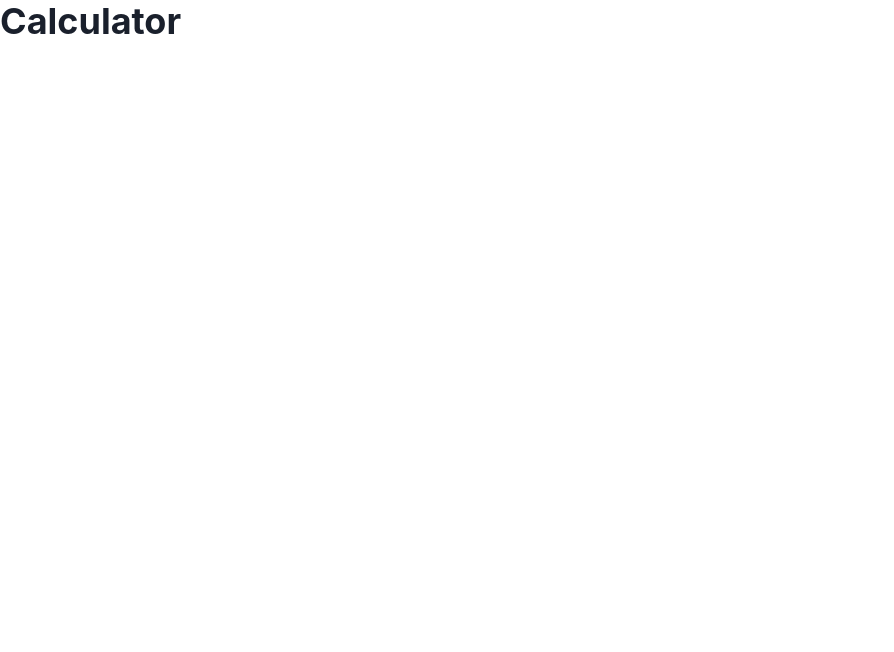
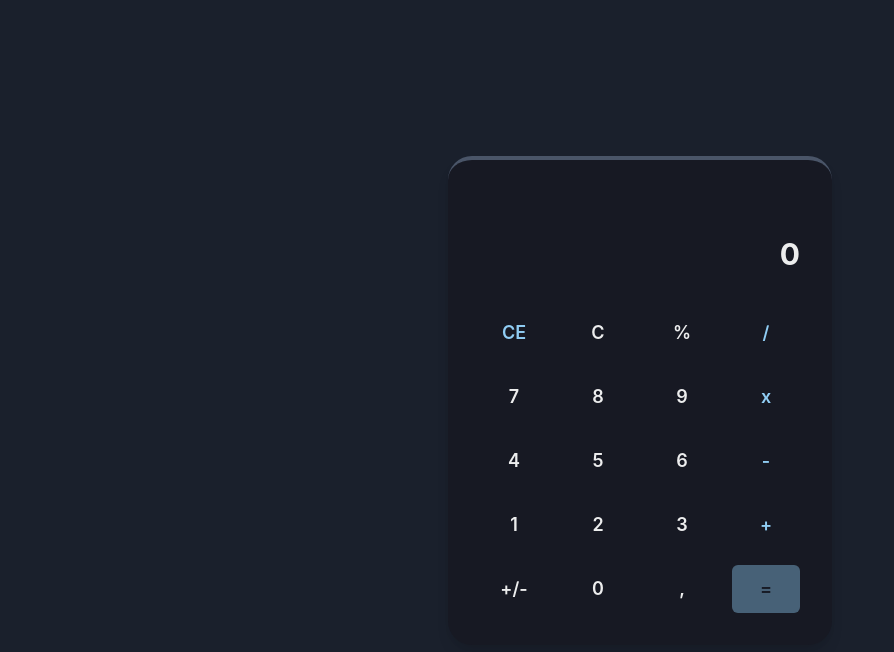
Before and after one commit to pedrocs378/calculator-app, a React (Vite) app: page / in a window 1280 px wide. Shown: the top 652 px of the page, without its empty margins (0-894 px from the left). Built offline with nearby package versions, Linux system fonts and the light colour scheme.

Commit message:
feat: create calculator

```diff
--- a/index.html
+++ b/index.html
@@ -4,7 +4,7 @@
     <meta charset="UTF-8" />
     <link rel="icon" type="image/svg+xml" href="/vite.svg" />
     <meta name="viewport" content="width=device-width, initial-scale=1.0" />
-    <title>Vite + React + TS</title>
+    <title>Calculator</title>
   </head>
   <body>
     <div id="root"></div>
--- a/package.json
+++ b/package.json
@@ -4,7 +4,7 @@
   "version": "0.0.0",
   "type": "module",
   "scripts": {
-    "dev": "vite",
+    "dev": "vite --host",
     "build": "tsc && vite build",
     "preview": "vite preview"
   },
--- a/src/app.tsx
+++ b/src/app.tsx
@@ -1,9 +1,15 @@
-import { ChakraProvider, Heading } from '@chakra-ui/react'
+import { Center, ChakraProvider } from '@chakra-ui/react'
+
+import { Calculator } from './components/calculator'
+
+import { colorModeManager, theme } from './styles/theme'
 
 export function App() {
   return (
-    <ChakraProvider>
-      <Heading>Calculator</Heading>
+    <ChakraProvider theme={theme} colorModeManager={colorModeManager}>
+      <Center h="100vh" px="4">
+        <Calculator />
+      </Center>
     </ChakraProvider>
   )
 }
--- /dev/null
+++ b/src/components/action-button.tsx
@@ -0,0 +1,35 @@
+import { useCallback } from 'react'
+import { Button, type ButtonProps } from '@chakra-ui/react'
+
+export type ActionType = 'digit' | 'operator' | 'action'
+
+type ActionButtonProps = Omit<ButtonProps, 'children'> & {
+  actionType?: ActionType
+  value: string
+  valueLabel?: string
+  onAction?: (value: string, actionType: ActionType) => void
+}
+
+export function ActionButton({
+  actionType = 'digit',
+  value,
+  valueLabel,
+  onAction,
+  ...buttonProps
+}: ActionButtonProps) {
+  const handleClick = useCallback(() => {
+    onAction?.(value, actionType)
+  }, [onAction, value, actionType])
+
+  return (
+    <Button
+      variant="ghost"
+      size="lg"
+      colorScheme="gray"
+      {...buttonProps}
+      onClick={handleClick}
+    >
+      {valueLabel ?? value}
+    </Button>
+  )
+}
--- /dev/null
+++ b/src/components/calculator.tsx
@@ -0,0 +1,220 @@
+/* eslint-disable no-eval */
+import { useMemo, useState } from 'react'
+import { Box, Flex, SimpleGrid, Text } from '@chakra-ui/react'
+
+import { ActionButton, type ActionType } from './action-button'
+
+const OPERATORS = ['+', '-', '/', '*', '%']
+
+export function Calculator() {
+  const [previousOperation, setPreviousOperation] = useState('')
+  const [currentOperation, setCurrentOperation] = useState('0')
+
+  function handleUpdateOperation(value: string, actionType: ActionType) {
+    if (actionType === 'digit') {
+      setCurrentOperation((prevState) => {
+        if (prevState === 'error') {
+          return value
+        }
+
+        if (value === '.') {
+          const charGroups = prevState.split(' ')
+          const lastCharGroup = charGroups[charGroups.length - 1]
+
+          if (lastCharGroup.includes('.')) {
+            return prevState
+          }
+
+          if (OPERATORS.includes(lastCharGroup)) {
+            return `${prevState} 0${value}`
+          }
+
+          return `${prevState}${value}`
+        }
+
+        if (prevState === '0') {
+          return value
+        }
+
+        const lastChar = prevState[prevState.length - 1]
+        const space = OPERATORS.includes(lastChar) ? ' ' : ''
+
+        return `${prevState}${space}${value}`
+      })
+    } else if (actionType === 'operator') {
+      setCurrentOperation((prevState) => {
+        if (prevState === 'error') {
+          return `0 ${value}`
+        }
+
+        const lastChar = prevState[prevState.length - 1]
+
+        if (OPERATORS.includes(lastChar)) {
+          return prevState.replace(lastChar, value)
+        }
+
+        return `${prevState} ${value}`
+      })
+    }
+  }
+
+  function handleClear(value: string) {
+    if (value === 'CE') {
+      setCurrentOperation('0')
+    } else {
+      setCurrentOperation((prevState) => {
+        const stateWithouSpaces = prevState.trim()
+
+        if (stateWithouSpaces.length > 1) {
+          const charToRemove = stateWithouSpaces[stateWithouSpaces.length - 1]
+          const indexOfCharToRemoveOnState = prevState.lastIndexOf(charToRemove)
+
+          return prevState.slice(0, indexOfCharToRemoveOnState)
+        } else {
+          return '0'
+        }
+      })
+    }
+  }
+
+  function handleCalcPercentage() {
+    setCurrentOperation((prevState) => {
+      if (prevState === '0') {
+        return prevState
+      }
+
+      const charGroups = prevState.split(' ')
+      const lastCharGroup = charGroups[charGroups.length - 1]
+
+      if (OPERATORS.includes(lastCharGroup)) {
+        return prevState
+      }
+
+      const charGroupWithoutComma =
+        lastCharGroup[lastCharGroup.length - 1] === '.'
+          ? lastCharGroup.replace('.', '')
+          : lastCharGroup
+
+      const charGroupAsNumber = Number(charGroupWithoutComma)
+      const calculatedPercentage = charGroupAsNumber / 100
+      charGroups.splice(charGroups.length - 1, 1, String(calculatedPercentage))
+
+      return charGroups.join(' ')
+    })
+  }
+
+  function handleCalcOperation() {
+    if (currentOperation === '0') return
+
+    try {
+      const calculatedOperation = eval(currentOperation)
+
+      if (isNaN(calculatedOperation)) {
+        setCurrentOperation('error')
+      } else {
+        setPreviousOperation(currentOperation)
+
+        setCurrentOperation(String(calculatedOperation))
+      }
+    } catch (error) {
+      console.log(error)
+    }
+  }
+
+  const normalizedOperationLabel = useMemo(() => {
+    return {
+      current:
+        currentOperation === 'error'
+          ? 'Erro'
+          : currentOperation.replaceAll('.', ',').replaceAll('*', 'x'),
+      previous: previousOperation.replaceAll('.', ',').replaceAll('*', 'x'),
+    }
+  }, [currentOperation, previousOperation])
+
+  return (
+    <Box
+      p="8"
+      pt="12"
+      rounded="3xl"
+      bg="gray.900"
+      w="full"
+      maxW="sm"
+      boxShadow="lg"
+      borderTop="4px"
+      borderColor="gray.600"
+    >
+      <Flex flexDir="column" align="flex-end" maxW="full" overflow="hidden">
+        <Text as="span" color="gray.600" minH="6" whiteSpace="nowrap">
+          {normalizedOperationLabel.previous}
+        </Text>
+        <Text as="strong" fontSize="3xl" whiteSpace="nowrap">
+          {normalizedOperationLabel.current}
+        </Text>
+      </Flex>
+
+      <SimpleGrid columns={4} gap="4" mt="8">
+        <ActionButton
+          value="CE"
+          actionType="action"
+          colorScheme="blue"
+          onAction={handleClear}
+        />
+        <ActionButton value="C" actionType="action" onAction={handleClear} />
+        <ActionButton
+          value="%"
+          actionType="operator"
+          onAction={handleCalcPercentage}
+        />
+        <ActionButton
+          value="/"
+          actionType="operator"
+          colorScheme="blue"
+          onAction={handleUpdateOperation}
+        />
+        <ActionButton value="7" onAction={handleUpdateOperation} />
+        <ActionButton value="8" onAction={handleUpdateOperation} />
+        <ActionButton value="9" onAction={handleUpdateOperation} />
+        <ActionButton
+          value="*"
+          valueLabel="x"
+          actionType="operator"
+          colorScheme="blue"
+          onAction={handleUpdateOperation}
+        />
+        <ActionButton value="4" onAction={handleUpdateOperation} />
+        <ActionButton value="5" onAction={handleUpdateOperation} />
+        <ActionButton value="6" onAction={handleUpdateOperation} />
+        <ActionButton
+          value="-"
+          actionType="operator"
+          colorScheme="blue"
+          onAction={handleUpdateOperation}
+        />
+        <ActionButton value="1" onAction={handleUpdateOperation} />
+        <ActionButton value="2" onAction={handleUpdateOperation} />
+        <ActionButton value="3" onAction={handleUpdateOperation} />
+        <ActionButton
+          value="+"
+          actionType="operator"
+          colorScheme="blue"
+          onAction={handleUpdateOperation}
+        />
+        <ActionButton value="+/-" />
+        <ActionButton value="0" onAction={handleUpdateOperation} />
+        <ActionButton
+          value="."
+          valueLabel=","
+          onAction={handleUpdateOperation}
+        />
+        <ActionButton
+          value="="
+          actionType="action"
+          colorScheme="blue"
+          variant="solid"
+          isDisabled={currentOperation === '0'}
+          onAction={handleCalcOperation}
+        />
+      </SimpleGrid>
+    </Box>
+  )
+}
--- /dev/null
+++ b/src/styles/theme.ts
@@ -0,0 +1,26 @@
+import {
+  type ColorMode,
+  type ColorModeProviderProps,
+  extendTheme,
+} from '@chakra-ui/react'
+
+export const colorModeManager: ColorModeProviderProps['colorModeManager'] = {
+  type: 'localStorage',
+  set: (value) => {
+    localStorage.setItem('@calculator:colorMode', value)
+  },
+  get: (init) => {
+    const storagedColorMode = localStorage.getItem('@calculator:colorMode')
+
+    if (!storagedColorMode) return init
+
+    return storagedColorMode as ColorMode
+  },
+}
+
+export const theme = extendTheme({
+  config: {
+    initialColorMode: 'dark',
+    useSystemColorMode: false,
+  },
+})
```
